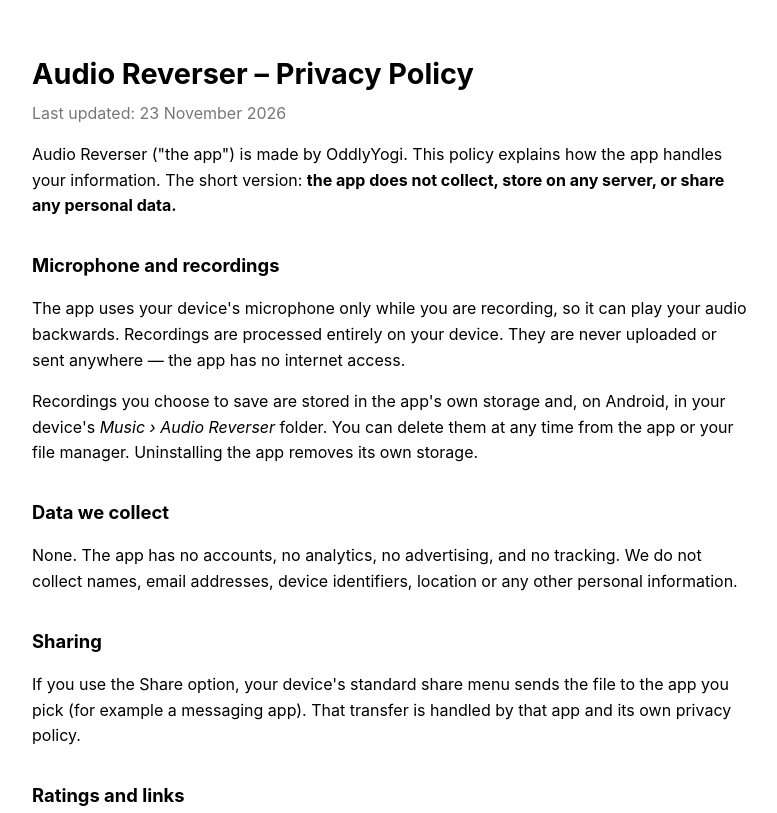
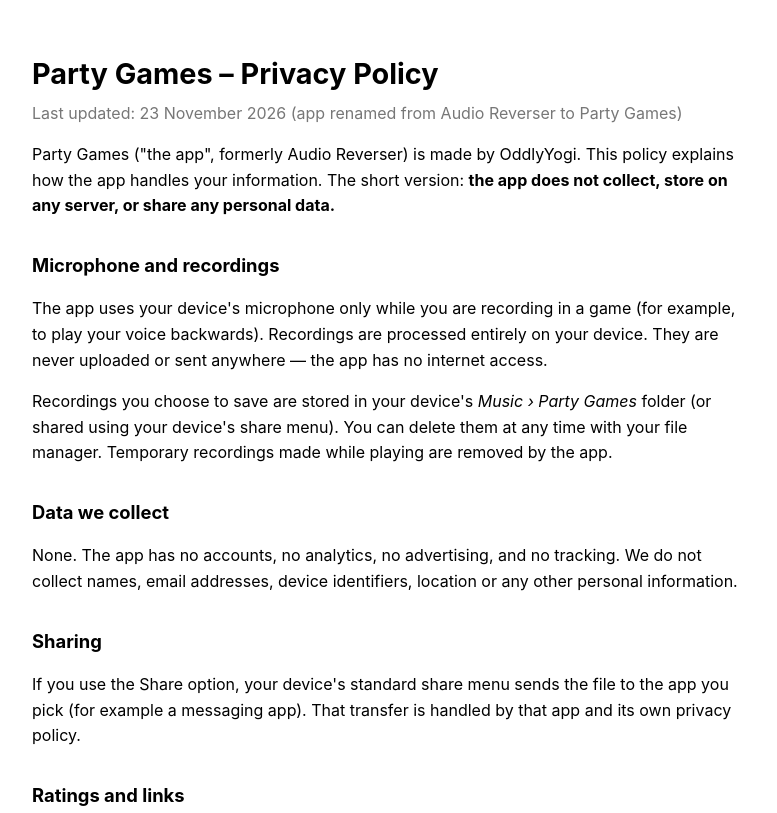
Before and after one commit to oddlyyogi/audio-reverser, a plain HTML site: page privacy-policy.html in a window 1280 px wide. Shown: the top 813 px of the page, without its empty margins (248-1025 px from the left). Drawn offline with Linux system fonts and the light colour scheme.

Commit message:
Rename app to Party Games in privacy policy
Co-Authored-By: Claude Opus 5.5 <noreply@anthropic.com>

```diff
--- a/privacy-policy.html
+++ b/privacy-policy.html
@@ -3,7 +3,7 @@
 <head>
 <meta charset="utf-8">
 <meta name="viewport" content="width=device-width, initial-scale=1">
-<title>Audio Reverser – Privacy Policy</title>
+<title>Party Games – Privacy Policy</title>
 <style>
   :root { color-scheme: light dark; }
   body { font-family: -apple-system, system-ui, "Segoe UI", Roboto, sans-serif;
@@ -14,22 +14,22 @@
 </style>
 </head>
 <body>
-<h1>Audio Reverser – Privacy Policy</h1>
-<p class="updated">Last updated: 23 November 2026</p>
+<h1>Party Games – Privacy Policy</h1>
+<p class="updated">Last updated: 23 November 2026 (app renamed from Audio Reverser to Party Games)</p>
 
-<p>Audio Reverser ("the app") is made by OddlyYogi. This policy explains how the
+<p>Party Games ("the app", formerly Audio Reverser) is made by OddlyYogi. This policy explains how the
 app handles your information. The short version: <strong>the app does not
 collect, store on any server, or share any personal data.</strong></p>
 
 <h2>Microphone and recordings</h2>
-<p>The app uses your device's microphone only while you are recording, so it
-can play your audio backwards. Recordings are processed entirely on your
+<p>The app uses your device's microphone only while you are recording in a
+game (for example, to play your voice backwards). Recordings are processed entirely on your
 device. They are never uploaded or sent anywhere — the app has no internet
 access.</p>
-<p>Recordings you choose to save are stored in the app's own storage and, on
-Android, in your device's <em>Music › Audio Reverser</em> folder. You can delete
-them at any time from the app or your file manager. Uninstalling the app
-removes its own storage.</p>
+<p>Recordings you choose to save are stored in your device's
+<em>Music › Party Games</em> folder (or shared using your device's share
+menu). You can delete them at any time with your file manager. Temporary
+recordings made while playing are removed by the app.</p>
 
 <h2>Data we collect</h2>
 <p>None. The app has no accounts, no analytics, no advertising, and no
```
Also changed, not shown: index.html (+3 -3 lines).
